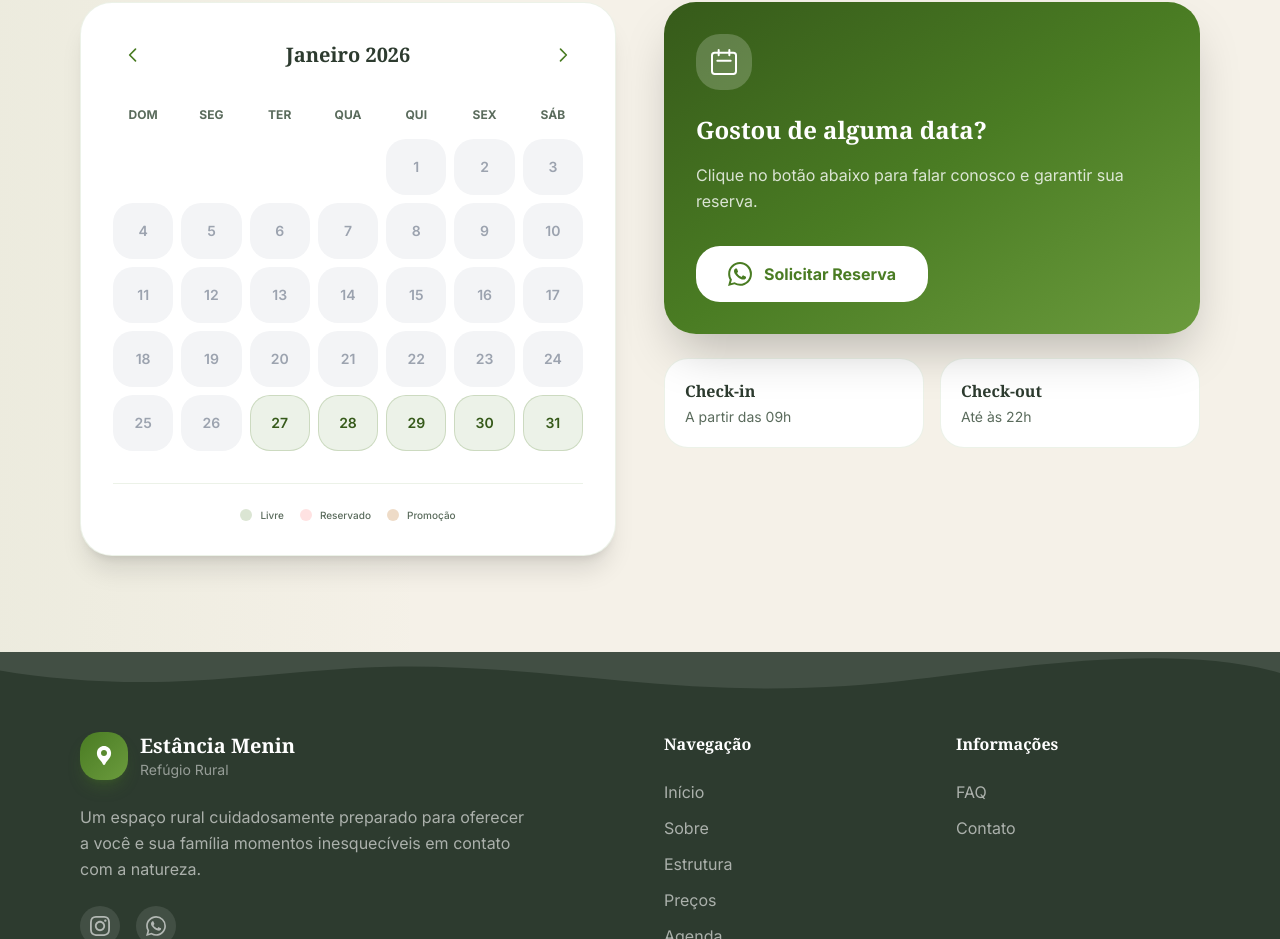
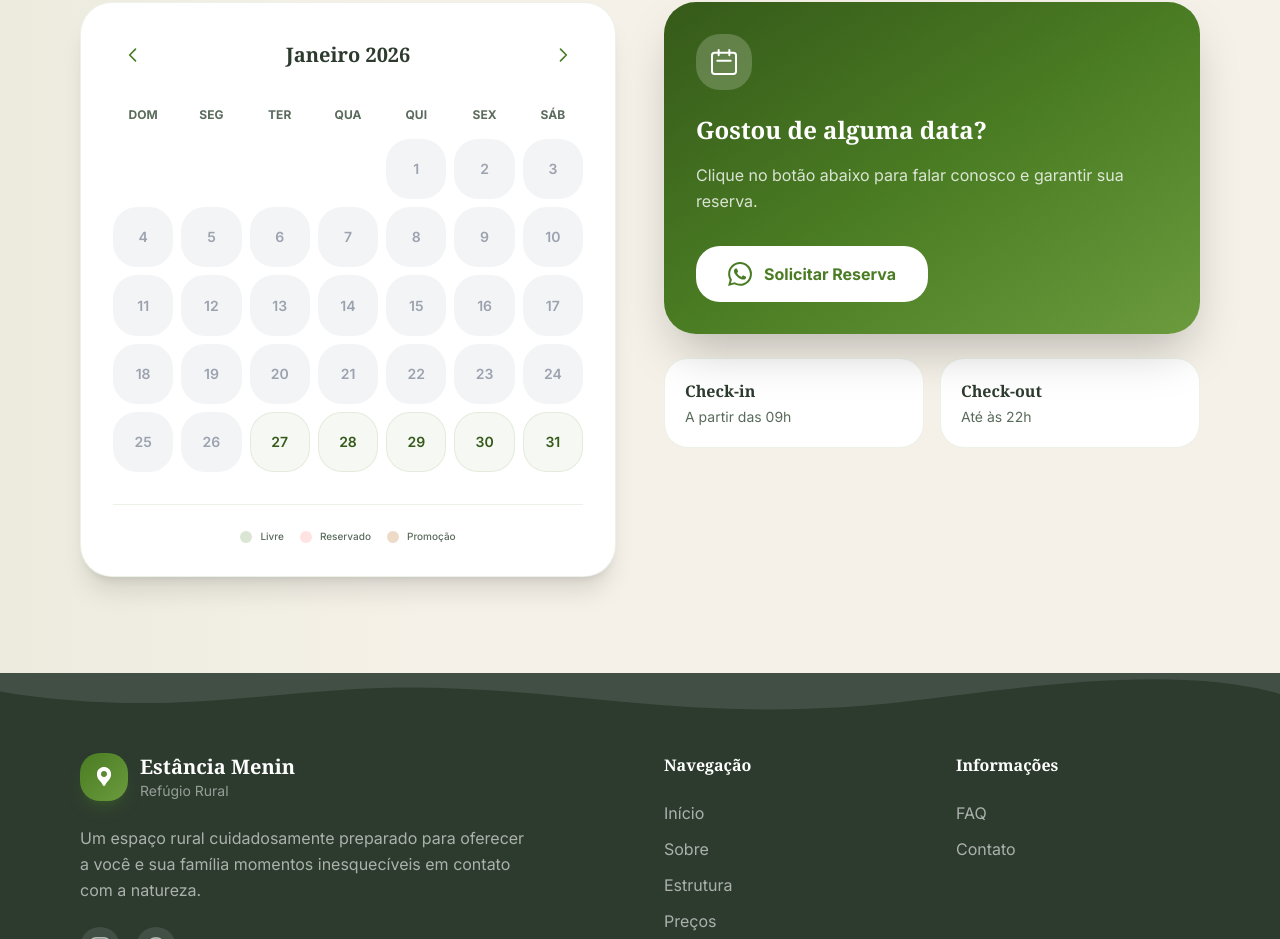
Before and after one commit to ndrd79/landinmenin, a Next.js app: page / in a window 1280 px wide. Shown: the part 6099-7038 px from the top of the page. Built offline with nearby package versions, Linux system fonts and the light colour scheme; no server answers; the database is empty.

Commit message:
fix: calendar days aspect ratio and rounded corners

```diff
--- a/src/app/globals.css
+++ b/src/app/globals.css
@@ -178,9 +178,9 @@ h6 {
 
 /* Calendar Day States - Organic Biophilic Colors */
 .day-available {
-  background: rgba(74, 124, 35, 0.1);
-  color: #365A1A;
-  border: 1px solid rgba(74, 124, 35, 0.2);
+  background: rgba(74, 124, 35, 0.05) !important;
+  color: #365A1A !important;
+  border-color: rgba(74, 124, 35, 0.1) !important;
 }
 
 .day-available:hover {
@@ -190,35 +190,35 @@ h6 {
 }
 
 .day-reserved {
-  background: #FEE2E2;
-  color: #991B1B;
-  border: 1px solid #FECACA;
+  background: #fee2e2 !important;
+  color: #991b1b !important;
+  border-color: #fecaca !important;
   cursor: not-allowed;
 }
 
 .day-promotion {
-  background: rgba(212, 165, 116, 0.2);
-  color: #8B5E3C;
-  border: 2px solid #D4A574;
+  background: rgba(212, 165, 116, 0.1) !important;
+  color: #8B5E3C !important;
+  border-color: #D4A574 !important;
+  border-width: 1.5px !important;
 }
 
 .day-promotion:hover {
-  background: rgba(212, 165, 116, 0.4);
+  background: rgba(212, 165, 116, 0.2) !important;
 }
 
 .day-past {
-  background: #F3F4F6;
-  color: #9CA3AF;
-  border: 1px solid transparent;
+  background: #f3f4f6 !important;
+  color: #9ca3af !important;
+  border-color: transparent !important;
   cursor: not-allowed;
 }
 
 .day-selected {
   background: #D4A574 !important;
-  color: #8B5E3C !important;
+  color: white !important;
   border-color: #A67B5B !important;
-  transform: scale(1.05);
-  box-shadow: 0 4px 12px rgba(212, 165, 116, 0.4);
+  box-shadow: 0 4px 12px rgba(212, 165, 116, 0.3);
 }
 
 /* FAQ Styles - Details/Summary normalization */
--- a/src/components/site/Calendario.tsx
+++ b/src/components/site/Calendario.tsx
@@ -54,11 +54,11 @@ export default function CalendarioSite({ agendamentos = [] }: CalendarioProps) {
                         setShowModal({ date: dateStr, text: agendamento.observacao });
                     }
                 }}
-                className={`h-12 md:h-14 flex flex-col items-center justify-center rounded-xl text-sm font-semibold transition-all relative cursor-pointer ${statusClass}`}
+                className={`aspect-square flex flex-col items-center justify-center rounded-2xl text-sm font-semibold transition-all relative cursor-pointer border ${statusClass}`}
             >
                 {day}
                 {status === 'promocao' && (
-                    <span className="text-[8px] absolute bottom-1 px-1 bg-accent/20 rounded uppercase font-bold text-accent">Promo</span>
+                    <span className="text-[7px] absolute bottom-1 px-1 bg-accent/20 rounded uppercase font-bold text-accent">Promo</span>
                 )}
             </div>
         )
```
